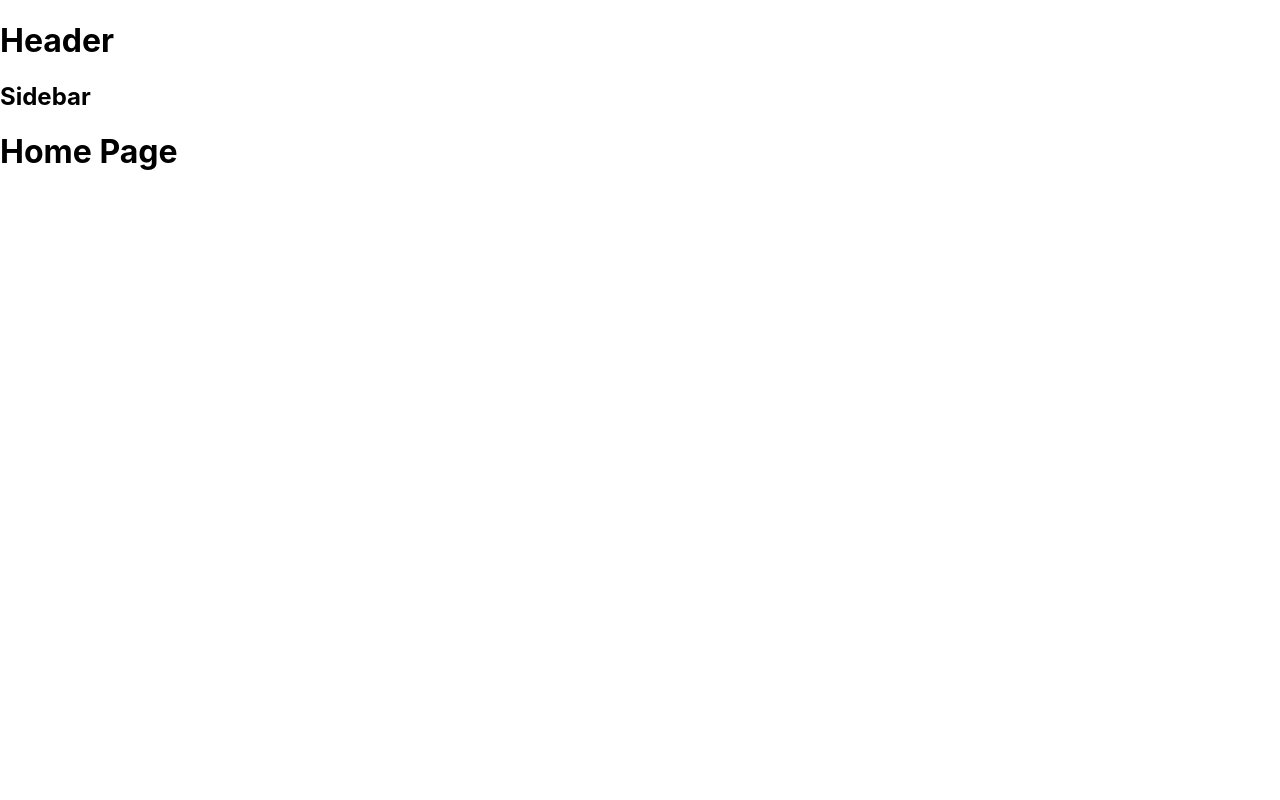
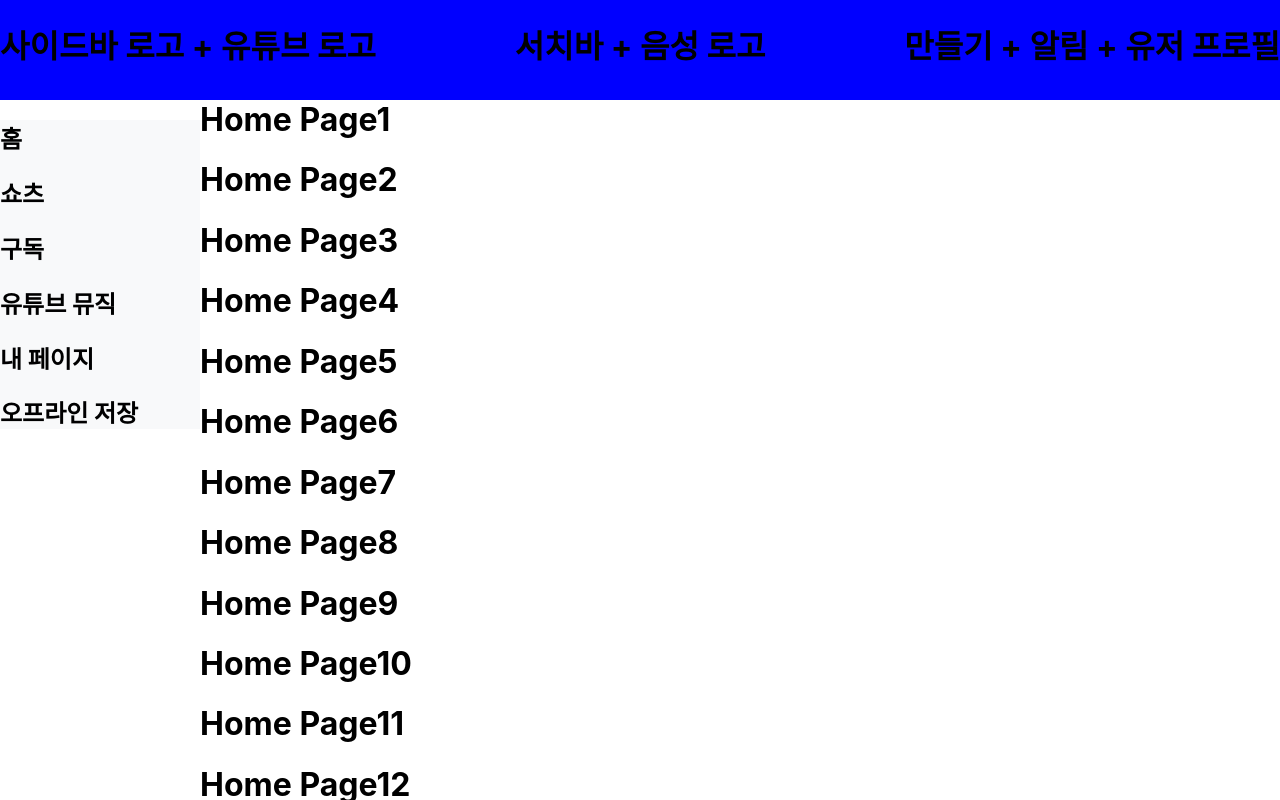
Before and after one commit to MinchoLover/Youtube-clone, a React (Create React App) app: page / in a window 1280 px wide. Built offline with nearby package versions, Linux system fonts and the light colour scheme.

Commit message:
[feat]: Header, Sidebar 레이아웃을 구현했다

```diff
--- a/src/components/Header.js
+++ b/src/components/Header.js
@@ -1,10 +1,32 @@
+import styled from "styled-components";
 
 const Header = () => {
   return (
-    <header>
-      <h1>Header</h1>
-    </header>
+    <>
+      <HeaderWrapper>
+        <HeaderContainer>
+          <h1>사이드바 로고 + 유튜브 로고</h1>
+          <h1>서치바 + 음성 로고</h1>
+          <h1>만들기 + 알림 + 유저 프로필</h1>
+        </HeaderContainer>
+      </HeaderWrapper>
+    </>
   );
 }
 
 export default Header;
+
+const HeaderWrapper = styled.header`
+  position: fixed;
+  top: 0;
+  left: 0;
+  width: 100%;
+  height: 100px;
+  background-color: blue;
+  z-index: 100;
+`;
+
+const HeaderContainer = styled.div`
+  display: flex;
+  justify-content: space-between;
+`;
--- a/src/components/Layout.js
+++ b/src/components/Layout.js
@@ -1,4 +1,5 @@
 import { Outlet } from "react-router-dom";
+import styled from 'styled-components';
 import Header from "./Header";
 import Sidebar from "./Sidebar";
 
@@ -7,9 +8,24 @@ const Layout = () => {
     <>
       <Header />
       <Sidebar />
-      <Outlet />
+      <Content>
+        <ContentScroll>
+          <Outlet />
+        </ContentScroll>
+      </Content>
     </>
   );
 }
 
 export default Layout;
+
+const Content = styled.div`
+  position: relative;
+  overflow-y: auto;
+  height: 100vh;
+`;
+
+const ContentScroll = styled.div`
+  margin-left: 200px;
+  margin-top: 100px;
+`;
--- a/src/components/Sidebar.js
+++ b/src/components/Sidebar.js
@@ -1,10 +1,30 @@
+import styled from 'styled-components';
 
 const Sidebar = () => {
   return (
-    <aside>
-      <h1>Sidebar</h1>
-    </aside>
+    <>
+      <SidebarWrapper>
+        <SidebarContainer>
+          <h1>홈</h1>
+          <h1>쇼츠</h1>
+          <h1>구독</h1>
+          <h1>유튜브 뮤직</h1>
+          <h1>내 페이지</h1>
+          <h1>오프라인 저장</h1>
+        </SidebarContainer>
+      </SidebarWrapper>
+    </>
   );
 }
 
 export default Sidebar;
+
+const SidebarWrapper = styled.aside`
+  position: fixed;
+  width: 200px;
+  top: 100px;
+`;
+const SidebarContainer = styled.div`
+
+  background-color: #f8f9fa;
+`;
--- a/src/pages/HomePage.js
+++ b/src/pages/HomePage.js
@@ -1,7 +1,28 @@
 
 const HomePage = () => {
   return (
-    <h1>Home Page</h1>
+    <>
+      <h1>Home Page1</h1>
+      <h1>Home Page2</h1>
+      <h1>Home Page3</h1>
+      <h1>Home Page4</h1>
+      <h1>Home Page5</h1>
+      <h1>Home Page6</h1>
+      <h1>Home Page7</h1>
+      <h1>Home Page8</h1>
+      <h1>Home Page9</h1>
+      <h1>Home Page10</h1>
+      <h1>Home Page11</h1>
+      <h1>Home Page12</h1>
+      <h1>Home Page13</h1>
+      <h1>Home Page14</h1>
+      <h1>Home Page15</h1>
+      <h1>Home Page16</h1>
+      <h1>Home Page17</h1>
+      <h1>Home Page18</h1>
+      <h1>Home Page19</h1>
+      <h1>Home Page20</h1>
+    </>
   );
 }
 
```
